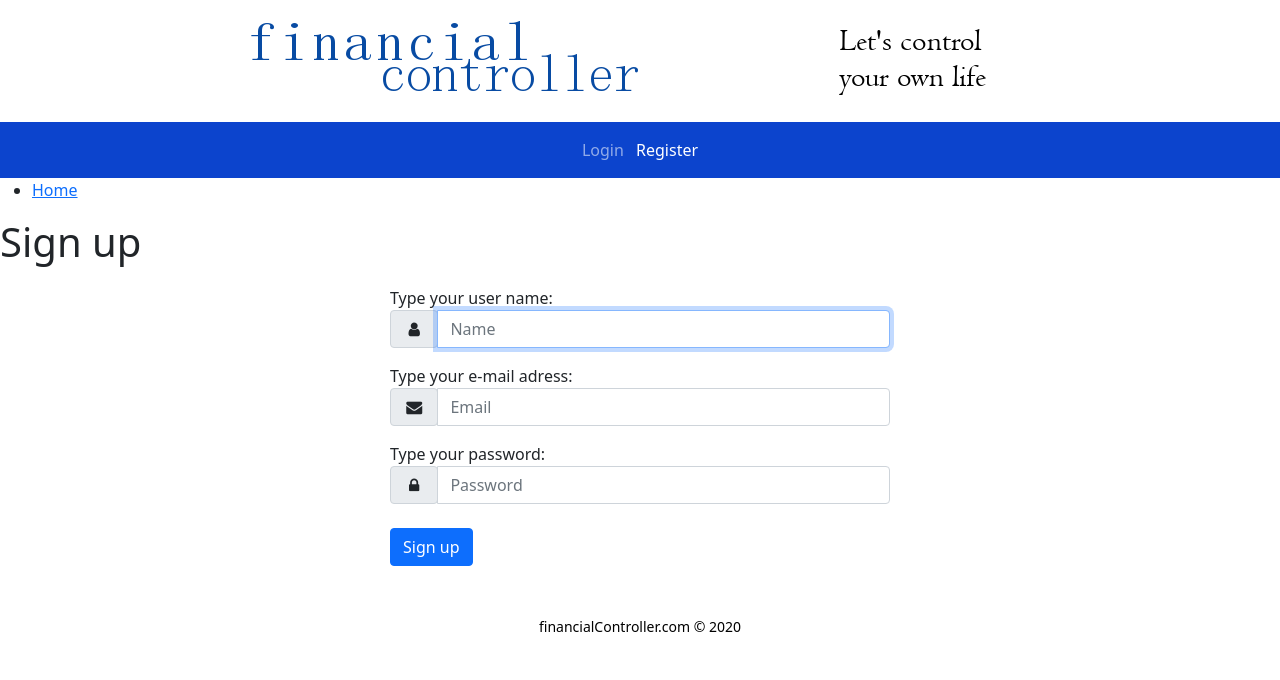
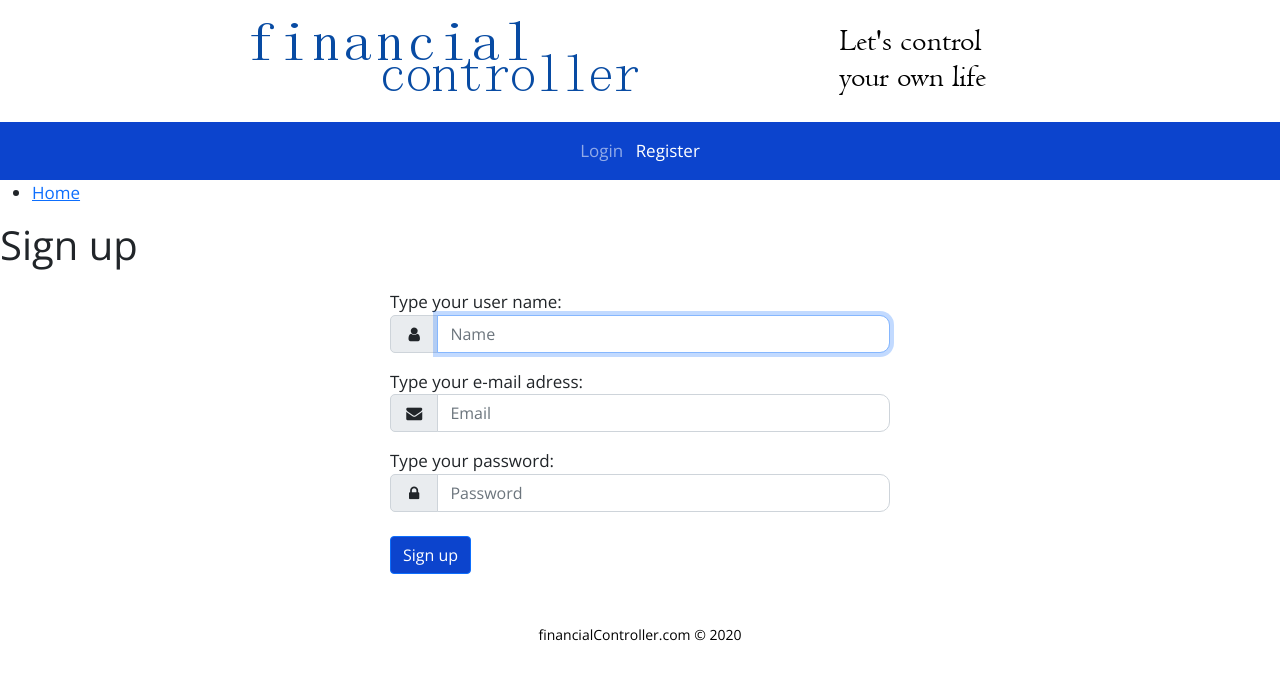
Before and after one commit to NewLukasz/FinancialControllerMVC, a PHP site: page /posts/signup/new in a window 1280 px wide. Shown: the top 680 px of the page. Run offline with PHP 8.4, Linux system fonts and the light colour scheme; some libraries are stand-ins or nearby versions.

Commit message:
Fixed visual bug with fit control icons and inputs

```diff
--- a/App/Views/base.html
+++ b/App/Views/base.html
@@ -3,18 +3,18 @@
 <head>
     <meta charset="UTF-8">
     <title>{% block title %}{% endblock %}</title>
-    <link rel="stylesheet" href="/css/main.css"/>
 
     <meta name="description" content="Financial Controller is a web application which help you to control your money flow and show on which target you spend most of you money. By this way you can make an aware decision that you follow the right way.">
 	<meta name="keywords" content="money, cash, saving, control, finance, financial, spend, balance, month balance, year balance">
     <meta name="author" content="Lukasz Kilijanski">
     <meta http-equiv="X-Ua-Compatible" content="IE=edge,chrome=1">
 
+
     <link rel="preconnect" href="https://fonts.gstatic.com">
     <link href="https://fonts.googleapis.com/css2?family=Open+Sans:wght@300;400;600;700&display=swap" rel="stylesheet">
     <link rel="stylesheet" href="/css/fontello.css">
     <link href="https://cdn.jsdelivr.net/npm/bootstrap@5.0.0-beta1/dist/css/bootstrap.min.css" rel="stylesheet" integrity="sha384-giJF6kkoqNQ00vy+HMDP7azOuL0xtbfIcaT9wjKHr8RbDVddVHyTfAAsrekwKmP1" crossorigin="anonymous">
-
+    <link rel="stylesheet" href="/css/main.css"/>
 </head>
 <body>
     <main>
--- a/public/css/main.css
+++ b/public/css/main.css
@@ -81,3 +81,13 @@
 }
 
 .ui-datepicker { position: relative; z-index: 10000 !important; }
+
+.input-group-text
+{
+	border-radius: 5px 0px 0px 5px;
+}
+
+.form-control
+{
+	border-radius: 0px 10px 10px 0px;
+}
```
Also changed, not shown: App/Views/Login/new.html (+6 -1 lines).
